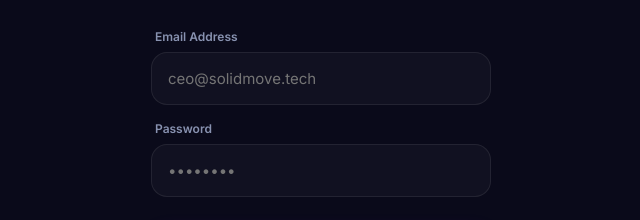
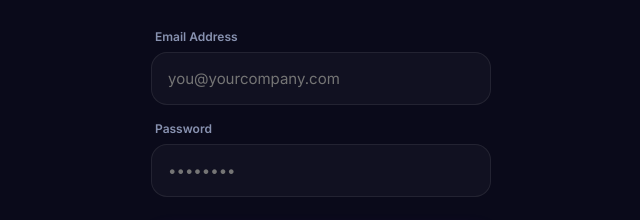
Before and after one commit to Solidmove-Technology-Limited/website, a plain HTML site: page solidmove-app.html in a window 1280 px wide. Shown: the part 344-564 px from the top of the page, 319-959 px from the left. Drawn offline with Linux system fonts and the light colour scheme.

Commit message:
Replace placeholder email that referenced an unregistered domain

```diff
--- a/solidmove-app.html
+++ b/solidmove-app.html
@@ -90,7 +90,7 @@
 
         <div class="input-group">
             <label>Email Address</label>
-            <input type="email" id="email" placeholder="ceo@solidmove.tech">
+            <input type="email" id="email" placeholder="you@yourcompany.com">
         </div>
         <div class="input-group">
             <label>Password</label>
```
